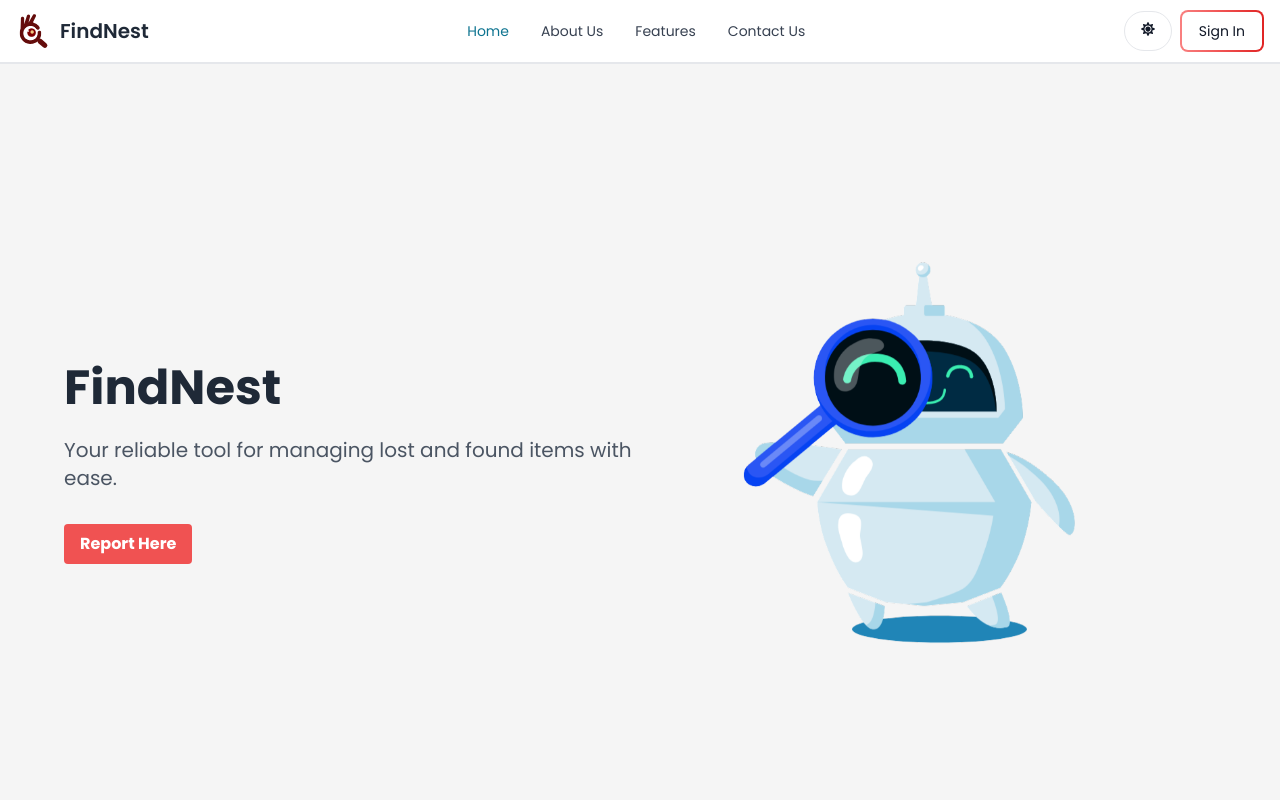
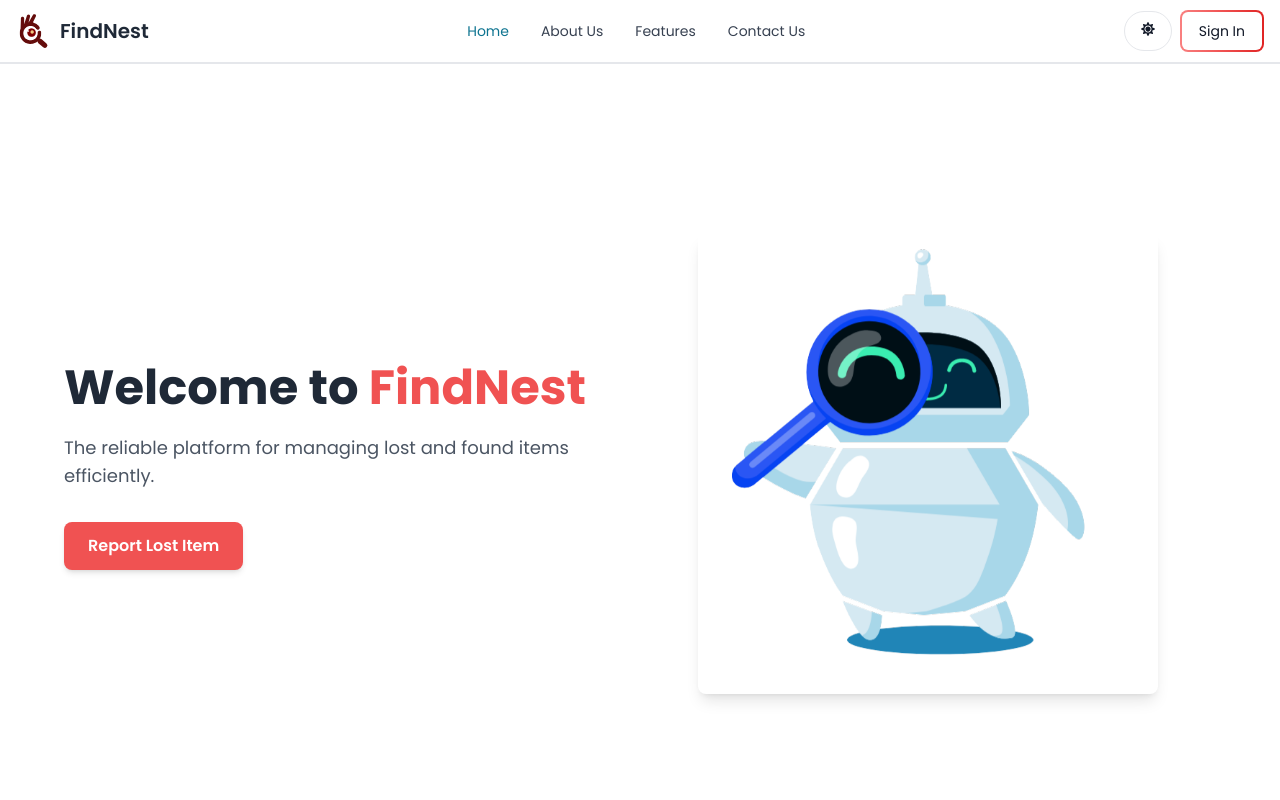
Before and after one commit to hanako0311/client, a React (Vite) app: page / in a window 1280 px wide. Shown: the top 800 px of the page. Built offline with nearby package versions, Linux system fonts and the light colour scheme; no server answers.

Commit message:
fixes & bugs

```diff
--- a/src/components/DashAnalytics.jsx
+++ b/src/components/DashAnalytics.jsx
@@ -56,10 +56,7 @@ export default function DashAnalytics() {
         );
         if (daysAgoFound < 7) {
           foundCounts[daysAgoFound]++;
-          // if (recentFound.length < 5) {
           recentFound.push(item);
-          //   recentFound.sort((a, b) => new Date(b.createdAt || b.dateFound) - new Date(a.createdAt || a.dateFound));
-          // }
         }
 
         recentFound.sort(
@@ -78,10 +75,7 @@ export default function DashAnalytics() {
           );
           if (daysAgoClaimed < 7) {
             claimedCounts[daysAgoClaimed]++;
-            //if (recentClaimed.length < 5) {
             recentClaimed.push(item);
-            //  recentClaimed.sort((a, b) => new Date(b.claimedDate) - new Date(a.claimedDate));
-            //}
           }
         }
 
@@ -97,15 +91,15 @@ export default function DashAnalytics() {
           key: `${item.id}-Found`,
           action: "Found",
           displayDate: new Date(
-            item.createdAt || item.dateFound
+            item.dateFound || item.createdAt
           ).toLocaleDateString(),
           displayTime: new Date(
-            item.createdAt || item.dateFound
+            item.dateFound || item.createdAt
           ).toLocaleTimeString([], {
             hour: "2-digit",
             minute: "2-digit",
           }),
-          sortDate: new Date(item.createdAt || item.dateFound),
+          sortDate: new Date(item.dateFound || item.createdAt),
         });
 
         // Add claimed items with a valid date
@@ -128,15 +122,36 @@ export default function DashAnalytics() {
         }
       });
 
-      // Fetch Historical (Deleted) Items and Merge
+      // Fetch Historical (Deleted) Items and Merge without overwriting "Found"
       const fetchHistoricalItems = async () => {
         const res = await fetch(`/api/items/history`);
         const fetchedHistoricalItems = await res.json();
 
         if (Array.isArray(fetchedHistoricalItems)) {
           fetchedHistoricalItems.forEach((item) => {
+            // Add found items from historical data, if they have a dateFound
+            if (item.dateFound) {
+              modifiedItems.push({
+                ...item,
+                key: `${item.id}-Found`,
+                action: "Found",
+                displayDate: new Date(
+                  item.dateFound || item.createdAt
+                ).toLocaleDateString(),
+                displayTime: new Date(
+                  item.dateFound || item.createdAt
+                ).toLocaleTimeString([], {
+                  hour: "2-digit",
+                  minute: "2-digit",
+                }),
+                sortDate: new Date(item.dateFound || item.createdAt),
+              });
+            }
+
+            // Add the deleted row separately
             modifiedItems.push({
               ...item,
+              key: `${item.id}-Deleted`,
               action: "Deleted",
               displayDate: new Date(
                 item.updatedAt || item.createdAt
@@ -189,7 +204,7 @@ export default function DashAnalytics() {
 
         modifiedItems = modifiedItems.filter((item) => {
           // Convert displayDate (string) back to a Date object for comparison
-          const itemDate = new Date(item.displayDate); // Convert displayDate (e.g., "09/21/2023") to a Date object
+          const itemDate = new Date(item.displayDate);
 
           // Check if itemDate (parsed from displayDate) is within the range
           return (!start || itemDate >= start) && (!end || itemDate <= end);
@@ -605,7 +620,7 @@ export default function DashAnalytics() {
                   <Table.Cell className="px-2 py-4">
                     {item.turnoverPerson}
                   </Table.Cell>
-                  <Table.Cell className="px-2 py-4">
+                  <Table.Cell className="px-2 py-6">
                     {item.turnoverDate}
                   </Table.Cell>
                 </Table.Row>
--- a/src/components/DashUsers.jsx
+++ b/src/components/DashUsers.jsx
@@ -11,8 +11,7 @@ import {
 } from "react-icons/hi";
 import { AiOutlineSearch } from "react-icons/ai";
 import UserModal from "../reusable/UserModal"; // Import UserModal
-
-const departments = ["SSG", "SSO", "SSD"];
+import { offices } from "../reusable/constant"; // Import the offices array from Constant.js
 
 export default function DashUsers() {
   const { currentUser } = useSelector((state) => state.user);
@@ -295,7 +294,7 @@ export default function DashUsers() {
         onClose={() => setShowUserModal(false)}
         user={userToEdit}
         onSave={handleUserSave}
-        departments={departments}
+        departments={offices} // Use the offices array from Constant.js
         currentUser={currentUser}
       />
     </div>
--- a/src/pages/Home.jsx
+++ b/src/pages/Home.jsx
@@ -3,27 +3,29 @@ import { Link } from "react-router-dom";
 
 const HomePage = () => {
   return (
-    <div className="min-h-screen flex items-center justify-center px-4 py-8 dark:bg-gray-900">
+    <div className="min-h-screen flex flex-col items-center justify-center px-4 py-8 dark:bg-gray-900 bg-white">
       <div className="flex flex-col md:flex-row items-center justify-between w-full max-w-6xl">
-        <div className="md:w-1/2">
-          <h1 className="text-5xl font-bold text-gray-800 dark:text-white mb-6">
-            FindNest
+        {/* Left Section with Title and Button */}
+        <div className="md:w-1/2 text-center md:text-left mb-8 md:mb-0">
+          <h1 className="text-5xl font-extrabold text-gray-800 dark:text-white leading-tight">
+            Welcome to <span className="text-red-500">FindNest</span>
           </h1>
-          <p className="text-xl text-gray-600 dark:text-gray-300 mb-8">
-            Your reliable tool for managing lost and found items with ease.
+          <p className="mt-4 text-lg text-gray-600 dark:text-gray-300">
+            The reliable platform for managing lost and found items efficiently.
           </p>
-          <Link to="/report-form" className="inline-block">
-            <button className="bg-red-500 text-white font-bold py-2 px-4 rounded hover:bg-red-700 transition duration-300">
-              Report Here
+          <Link to="/report-form" className="inline-block mt-8">
+            <button className="bg-red-500 text-white font-semibold py-3 px-6 rounded-lg shadow-md hover:bg-red-600 transition-transform transform hover:scale-105 focus:outline-none focus:ring focus:ring-red-300">
+              Report Lost Item
             </button>
           </Link>
         </div>
 
-        <div className="md:w-1/2">
+        {/* Right Section with Image */}
+        <div className="md:w-1/2 flex justify-center">
           <img
             src="/lf.png"
             alt="FindNest Illustration"
-            className="w-3/4 h-auto mx-auto"
+            className="w-4/5 h-auto object-cover rounded-lg shadow-lg transform transition duration-500 hover:scale-105"
           />
         </div>
       </div>
--- a/src/reusable/constant.js
+++ b/src/reusable/constant.js
@@ -1,4 +1,4 @@
-export const offices = ["SSO", "SSG", "SSD"];
+export const offices = ["SSO", "SSG", "SSD", "CCS", "Elementary", "JHS", "SHS"];
 
 export const categories = [
   "Mobile Phones",
```
Also changed, not shown: src/reusable/UserModal.jsx (+38 -23 lines).
